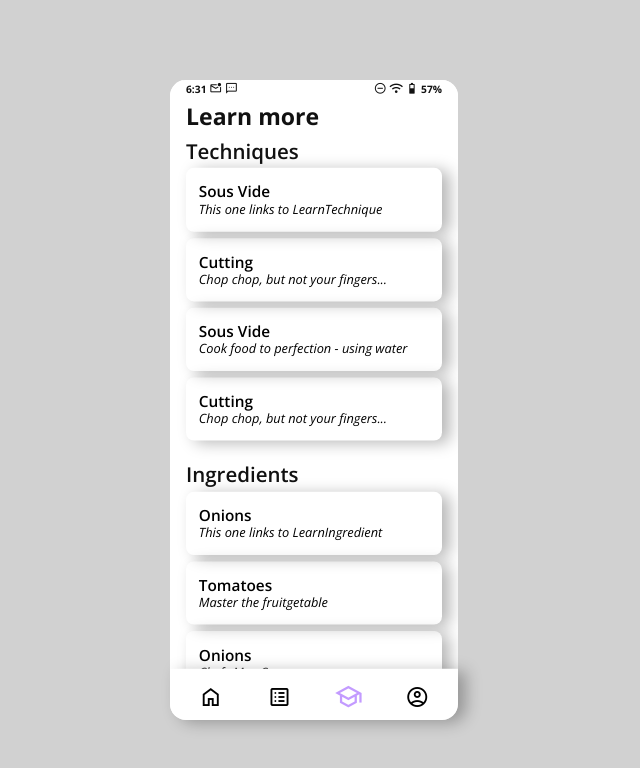
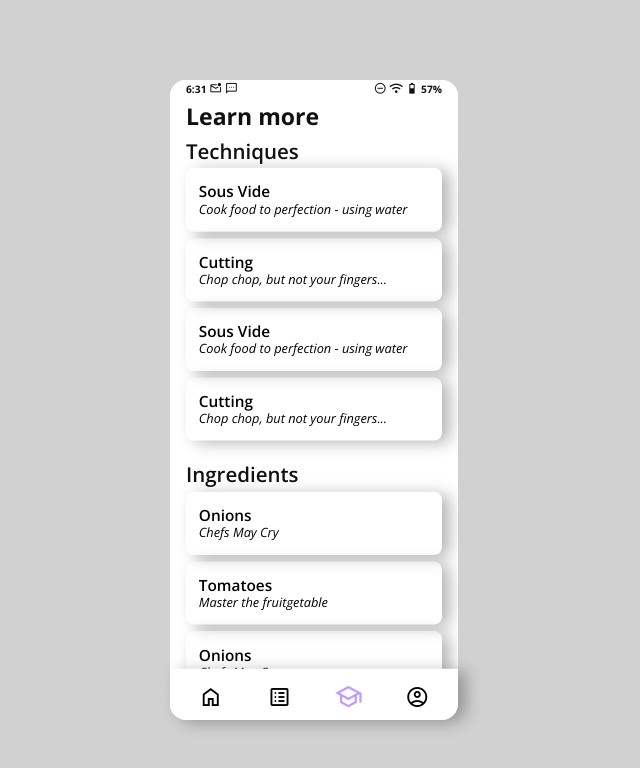
Before and after one commit to Hahkobeh/cooking-instructor, a React (Vite) app: page /learn in a window 1280 px wide. Shown: the top 768 px of the page, without its empty margins (326-966 px from the left). Built offline with nearby package versions, Linux system fonts and the light colour scheme.

Commit message:
Finalizing changes for presentation

```diff
--- a/src/pages/learn/Learn.jsx
+++ b/src/pages/learn/Learn.jsx
@@ -19,7 +19,7 @@ const Learn = () => {
 					<Link to={'/learn/LearnTechnique'} style={{textDecoration: 'none'}}>
 						<div className={styles.card}>
 							<h3>Sous Vide</h3>
-							<h4>This one links to LearnTechnique</h4>
+							<h4>Cook food to perfection - using water</h4>
 						</div>
 					</Link>
 					<Link to={'/learn/LearnTechnique'} style={{textDecoration: 'none'}}>
@@ -51,7 +51,7 @@ const Learn = () => {
 						<Link to={'/learn/LearnIngredient'} style={{textDecoration: 'none'}}>
 							<div className={styles.card}>
 								<h3>Onions</h3>
-								<h4>This one links to LearnIngredient</h4>
+								<h4>Chefs May Cry</h4>
 							</div>
 						</Link>
 						<Link to={'/learn/LearnIngredient'} style={{textDecoration: 'none'}}>
```
